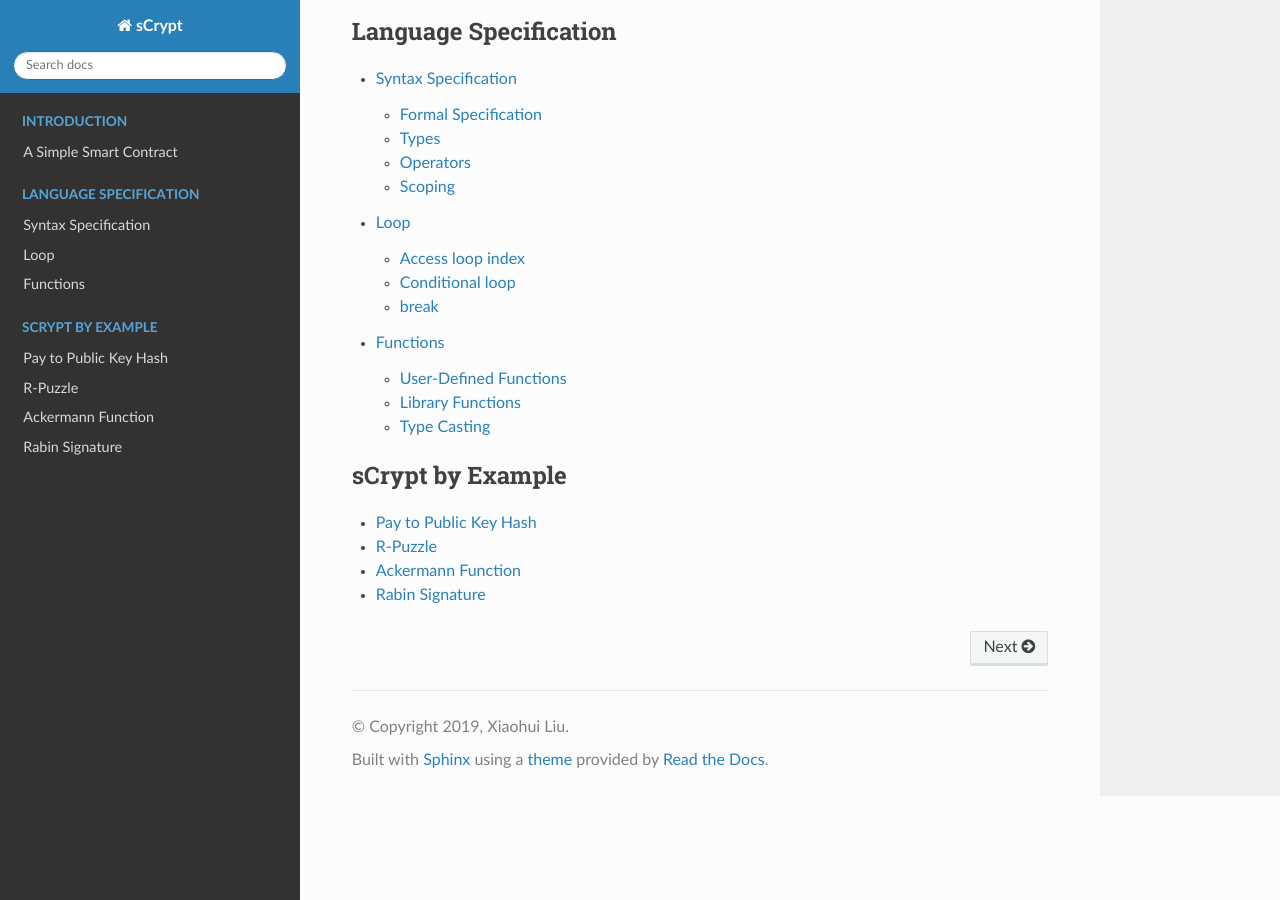
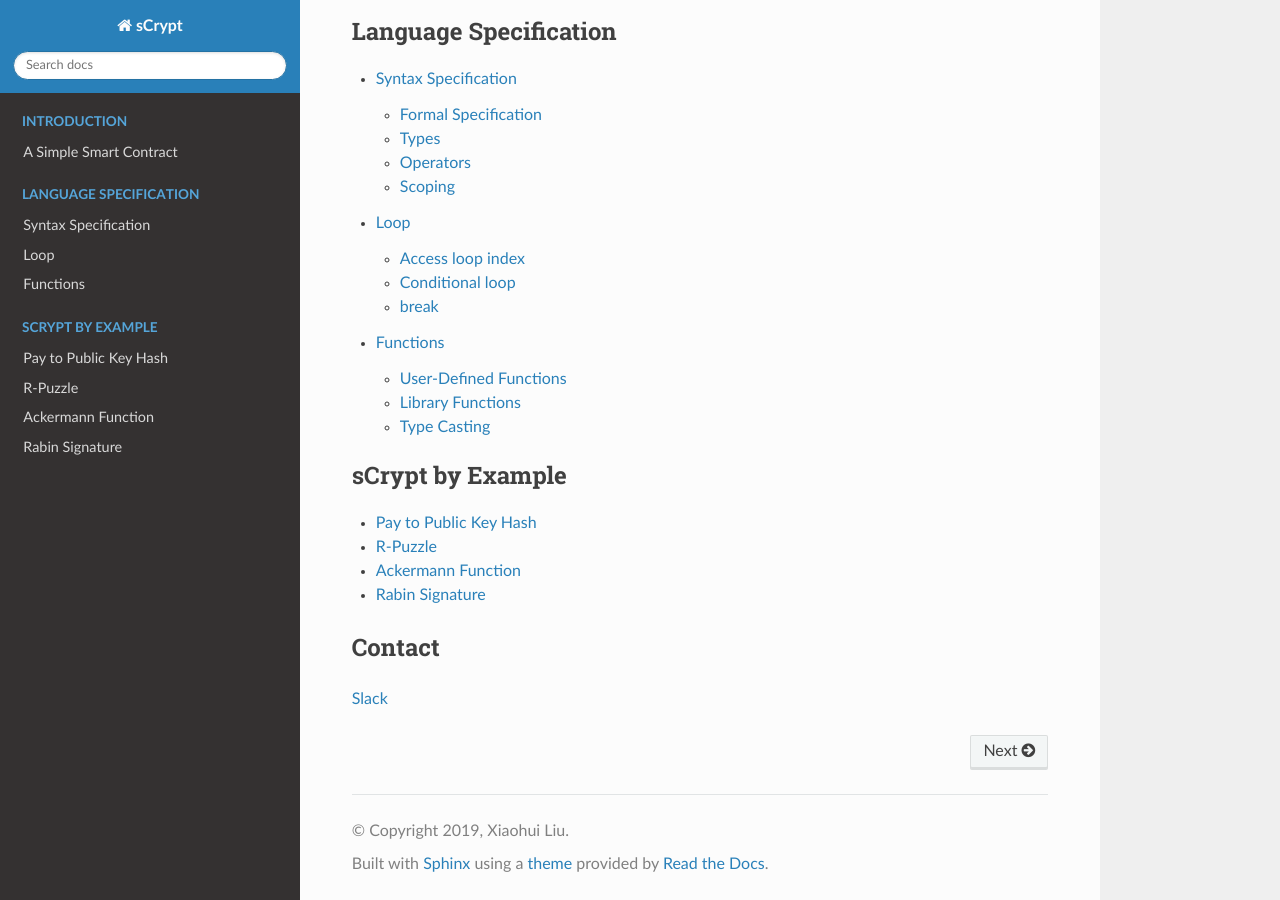
Before and after one commit to sCrypt-Inc/specification, a Sphinx documentation site: the page built from docs/index.rst, in a window 1280 px wide and 900 px high, scrolled down 758 px. Built offline with Sphinx 7.4.7 and the Read the Docs theme 2.0.0, drawn with Linux system fonts in a browser that asks for light colours.

Commit message:
Add slack contact

```diff
--- a/docs/index.rst
+++ b/docs/index.rst
@@ -39,5 +39,9 @@ Script is designed to facilitate writing smart contract running on chain.
    ackermann
    rabin
 
+Contact
+-------
+`Slack <https://scryptworkspace.slack.com/join/shared_invite/enQtNzExNjYyMDMyNTkzLTE5ZjZlZDVjOTE3MTFjNzhhMWRlMGE3NGMzMjBjZmUxNGRiNTFlZGI1YWUxZWI0NjQyN2MyZjM0NDBiNzI3MWQ>`_
+
 ..
     contributing: PR for example contracts
```
